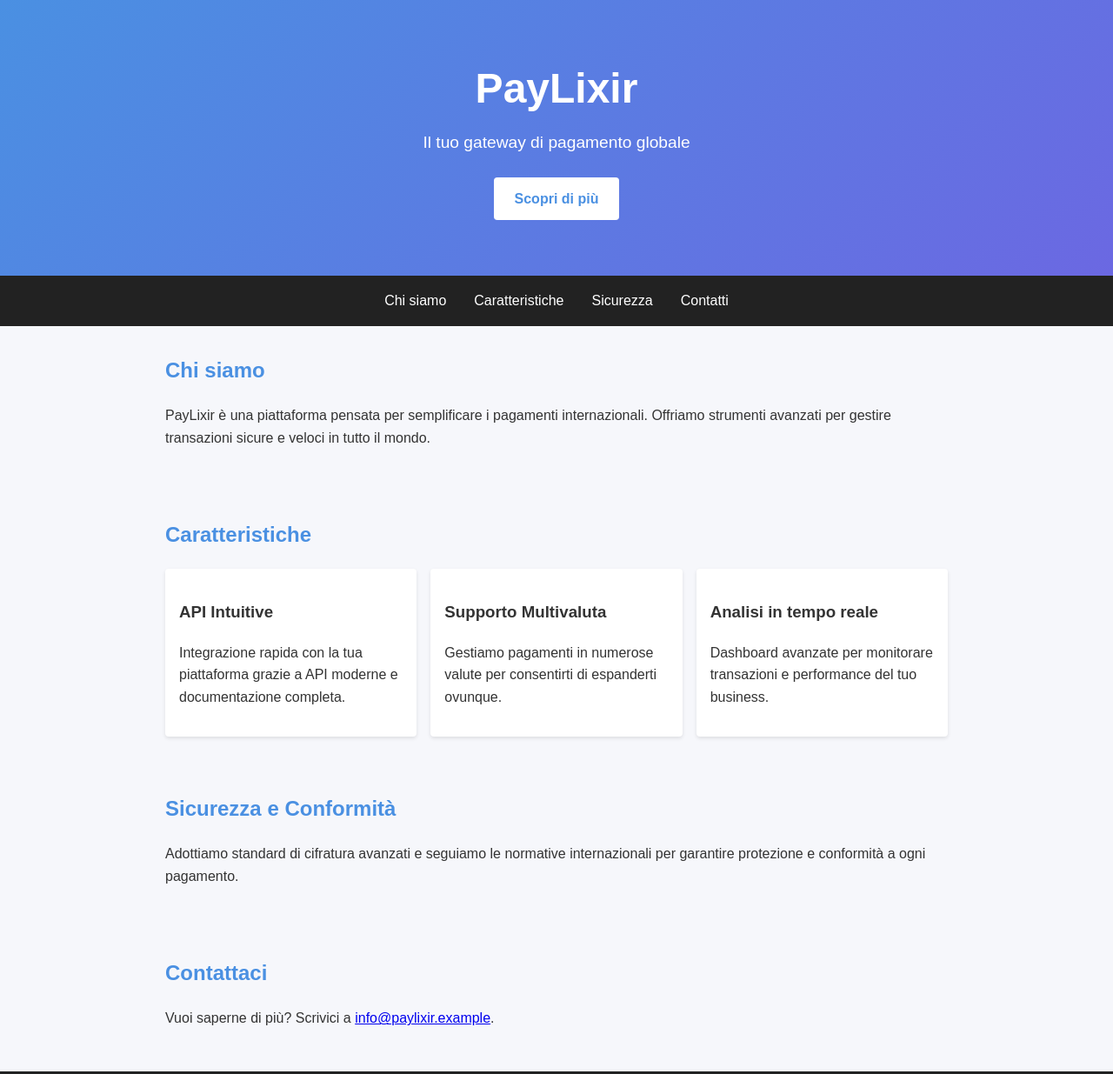
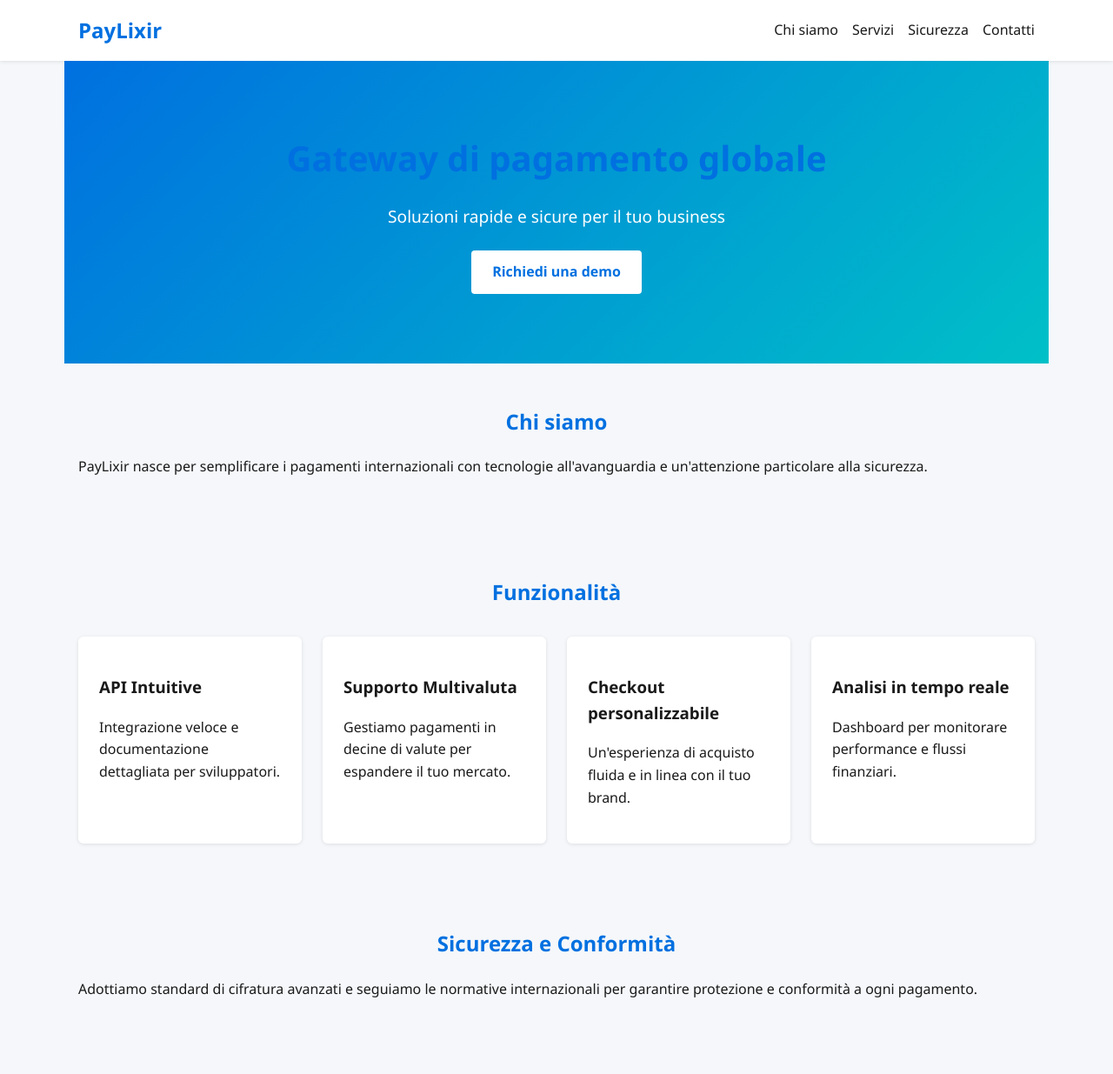
Before and after one commit to foxgit25/flamyfox, a plain HTML site: page docs/index.html in a window 1280 px wide. Shown: the top 1235 px of the page at 87% size. Drawn offline with Linux system fonts and the light colour scheme.

Commit message:
Redesign PayLixir site with modern layout

```diff
--- a/docs/index.html
+++ b/docs/index.html
@@ -7,40 +7,49 @@
     <link rel="stylesheet" href="styles.css">
 </head>
 <body>
-    <header class="hero">
-        <h1>PayLixir</h1>
-        <p>Il tuo gateway di pagamento globale</p>
-        <a href="#chi-siamo" class="cta">Scopri di più</a>
-    </header>
-
+    <header>
+        <div class="container">
+            <h1 class="logo">PayLixir</h1>
             <nav>
                 <ul>
                     <li><a href="#chi-siamo">Chi siamo</a></li>
-            <li><a href="#caratteristiche">Caratteristiche</a></li>
+                    <li><a href="#servizi">Servizi</a></li>
                     <li><a href="#sicurezza">Sicurezza</a></li>
                     <li><a href="#contatti">Contatti</a></li>
                 </ul>
             </nav>
+        </div>
+    </header>
 
-    <section id="chi-siamo">
-        <h2>Chi siamo</h2>
-        <p>PayLixir è una piattaforma pensata per semplificare i pagamenti internazionali. Offriamo strumenti avanzati per gestire transazioni sicure e veloci in tutto il mondo.</p>
+    <section class="hero">
+        <h2>Gateway di pagamento globale</h2>
+        <p>Soluzioni rapide e sicure per il tuo business</p>
+        <a href="#contatti" class="cta">Richiedi una demo</a>
     </section>
 
-    <section id="caratteristiche">
-        <h2>Caratteristiche</h2>
-        <div class="features-grid">
+    <section id="chi-siamo" class="intro">
+        <h2>Chi siamo</h2>
+        <p>PayLixir nasce per semplificare i pagamenti internazionali con tecnologie all'avanguardia e un'attenzione particolare alla sicurezza.</p>
+    </section>
+
+    <section id="servizi" class="features">
+        <h2>Funzionalità</h2>
+        <div class="grid">
             <div>
                 <h3>API Intuitive</h3>
-                <p>Integrazione rapida con la tua piattaforma grazie a API moderne e documentazione completa.</p>
+                <p>Integrazione veloce e documentazione dettagliata per sviluppatori.</p>
             </div>
             <div>
                 <h3>Supporto Multivaluta</h3>
-                <p>Gestiamo pagamenti in numerose valute per consentirti di espanderti ovunque.</p>
+                <p>Gestiamo pagamenti in decine di valute per espandere il tuo mercato.</p>
+            </div>
+            <div>
+                <h3>Checkout personalizzabile</h3>
+                <p>Un'esperienza di acquisto fluida e in linea con il tuo brand.</p>
             </div>
             <div>
                 <h3>Analisi in tempo reale</h3>
-                <p>Dashboard avanzate per monitorare transazioni e performance del tuo business.</p>
+                <p>Dashboard per monitorare performance e flussi finanziari.</p>
             </div>
         </div>
     </section>
@@ -50,9 +59,10 @@
         <p>Adottiamo standard di cifratura avanzati e seguiamo le normative internazionali per garantire protezione e conformità a ogni pagamento.</p>
     </section>
 
-    <section id="contatti">
+    <section id="contatti" class="call">
         <h2>Contattaci</h2>
         <p>Vuoi saperne di più? Scrivici a <a href="mailto:info@paylixir.example">info@paylixir.example</a>.</p>
+        <a href="mailto:info@paylixir.example" class="cta-outline">Invia email</a>
     </section>
 
     <footer>
--- a/docs/styles.css
+++ b/docs/styles.css
@@ -1,47 +1,37 @@
 :root {
-    --primary: #4a90e2;
-    --dark: #222;
-    --light: #f6f7fb;
+    --primary: #0070e0;
+    --accent: #00c0c7;
+    --dark: #1a1a1a;
+    --light: #ffffff;
+    --bg: #f5f7fa;
 }
 
 body {
     margin: 0;
-    font-family: Arial, Helvetica, sans-serif;
+    font-family: "Segoe UI", Tahoma, sans-serif;
     line-height: 1.6;
-    background-color: var(--light);
-    color: #333;
+    background-color: var(--bg);
+    color: var(--dark);
 }
 
-header.hero {
-    background: linear-gradient(135deg, var(--primary), #6b68e2);
-    color: #fff;
-    text-align: center;
-    padding: 4rem 1rem;
+header {
+    background: var(--light);
+    box-shadow: 0 1px 4px rgba(0,0,0,0.1);
 }
 
-header.hero h1 {
-    font-size: 3rem;
-    margin: 0 0 0.5rem;
+header .container {
+    display: flex;
+    align-items: center;
+    justify-content: space-between;
+    max-width: 1100px;
+    margin: 0 auto;
+    padding: 1rem;
 }
 
-header.hero p {
-    font-size: 1.2rem;
-    margin: 0 0 1.5rem;
-}
-
-header.hero .cta {
-    display: inline-block;
-    background: #fff;
+.logo {
+    font-size: 1.5rem;
     color: var(--primary);
-    padding: 0.75rem 1.5rem;
-    border-radius: 4px;
-    text-decoration: none;
-    font-weight: bold;
-}
-
-nav {
-    background: var(--dark);
-    color: #fff;
+    margin: 0;
 }
 
 nav ul {
@@ -49,47 +39,93 @@ nav ul {
     margin: 0;
     padding: 0;
     display: flex;
-    justify-content: center;
-}
-
-nav li {
-    margin: 0 1rem;
+    gap: 1rem;
 }
 
 nav a {
-    color: #fff;
+    color: var(--dark);
     text-decoration: none;
-    padding: 1rem 0;
-    display: block;
+    font-weight: 500;
+}
+
+nav a:hover {
+    color: var(--primary);
+}
+
+.hero {
+    background: linear-gradient(135deg, var(--primary), var(--accent));
+    color: var(--light);
+    text-align: center;
+    padding: 5rem 1rem;
+}
+
+.hero h2 {
+    font-size: 2.5rem;
+    margin-bottom: 0.5rem;
+}
+
+.hero p {
+    font-size: 1.2rem;
+    margin-bottom: 1.5rem;
+}
+
+.cta {
+    display: inline-block;
+    background: var(--light);
+    color: var(--primary);
+    padding: 0.75rem 1.5rem;
+    border-radius: 4px;
+    text-decoration: none;
+    font-weight: 600;
+}
+
+.cta:hover {
+    background: rgba(255,255,255,0.9);
+}
+
+.cta-outline {
+    background: transparent;
+    border: 2px solid var(--light);
+    color: var(--light);
+}
+
+.cta-outline:hover {
+    background: rgba(255,255,255,0.2);
 }
 
 section {
-    padding: 2rem 1rem;
-    max-width: 900px;
+    padding: 3rem 1rem;
+    max-width: 1100px;
     margin: 0 auto;
 }
 
 section h2 {
     color: var(--primary);
+    text-align: center;
     margin-top: 0;
 }
 
-.features-grid {
+.grid {
     display: grid;
-    grid-template-columns: repeat(auto-fit, minmax(200px, 1fr));
-    gap: 1rem;
+    grid-template-columns: repeat(auto-fit, minmax(250px, 1fr));
+    gap: 1.5rem;
+    margin-top: 2rem;
 }
 
-.features-grid div {
-    background: #fff;
-    padding: 1rem;
-    border-radius: 4px;
-    box-shadow: 0 2px 4px rgba(0,0,0,0.1);
+.grid div {
+    background: var(--light);
+    padding: 1.5rem;
+    border-radius: 6px;
+    box-shadow: 0 1px 4px rgba(0,0,0,0.1);
+}
+
+.call {
+    text-align: center;
 }
 
 footer {
+    background: var(--dark);
+    color: #fff;
     text-align: center;
     padding: 1rem;
-    background: var(--dark);
-    color: #fff;
 }
```
Also changed, not shown: 1 other file. Lines whose indentation alone changed are shown as unchanged.
